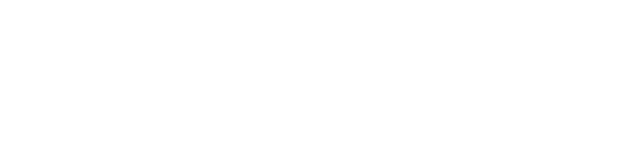
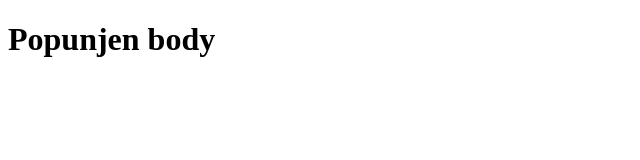
Before and after one commit to ShLjIvA/gitZadatak, a plain HTML site: page index.html in a window 1280 px wide. Shown: the whole page, without its empty margins (0-640 px from the left). Drawn offline with Linux system fonts and the light colour scheme.

Commit message:
popunjen body

```diff
--- a/index.html
+++ b/index.html
@@ -7,6 +7,6 @@
     <title>Document</title>
 </head>
 <body>
-
+    <h1>Popunjen body</h1>
 </body>
 </html>
```
